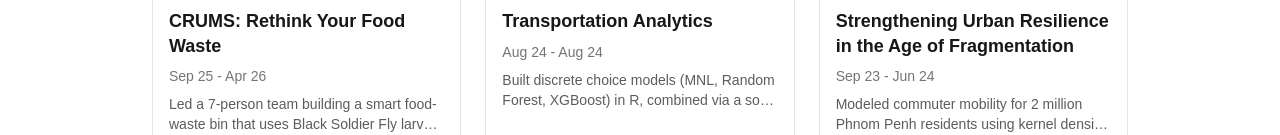
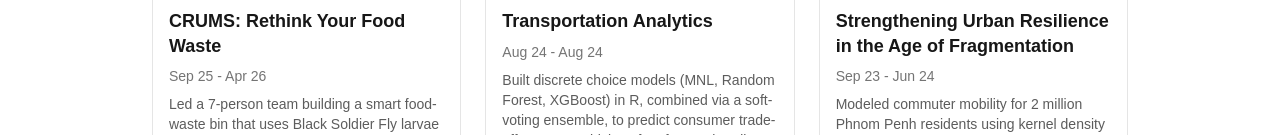
Before and after one commit to nathanansel28/technical_portfolio_v2, a Next.js app: page / in a window 1280 px wide. Shown: the part 665-800 px from the top of the page. Built offline with nearby package versions, Linux system fonts and the light colour scheme.

Commit message:
feat: wrap project description in home page

```diff
--- a/components/ProjectCard.tsx
+++ b/components/ProjectCard.tsx
@@ -30,7 +30,7 @@ export default function ProjectCard({ project }: { project: ProjectSummary }) {
         <p className="text-sm text-foreground/60">
           {formatDateRange(project.dateStart, project.dateEnd)}
         </p>
-        <p className="text-sm text-foreground/70 line-clamp-2">{project.summary}</p>
+        <p className="text-sm text-foreground/70">{project.summary}</p>
         <div className="mt-auto flex flex-wrap gap-1.5 pt-2">
           {project.tags.map((tag) => (
             <TagPill key={tag} tag={tag} />
```
